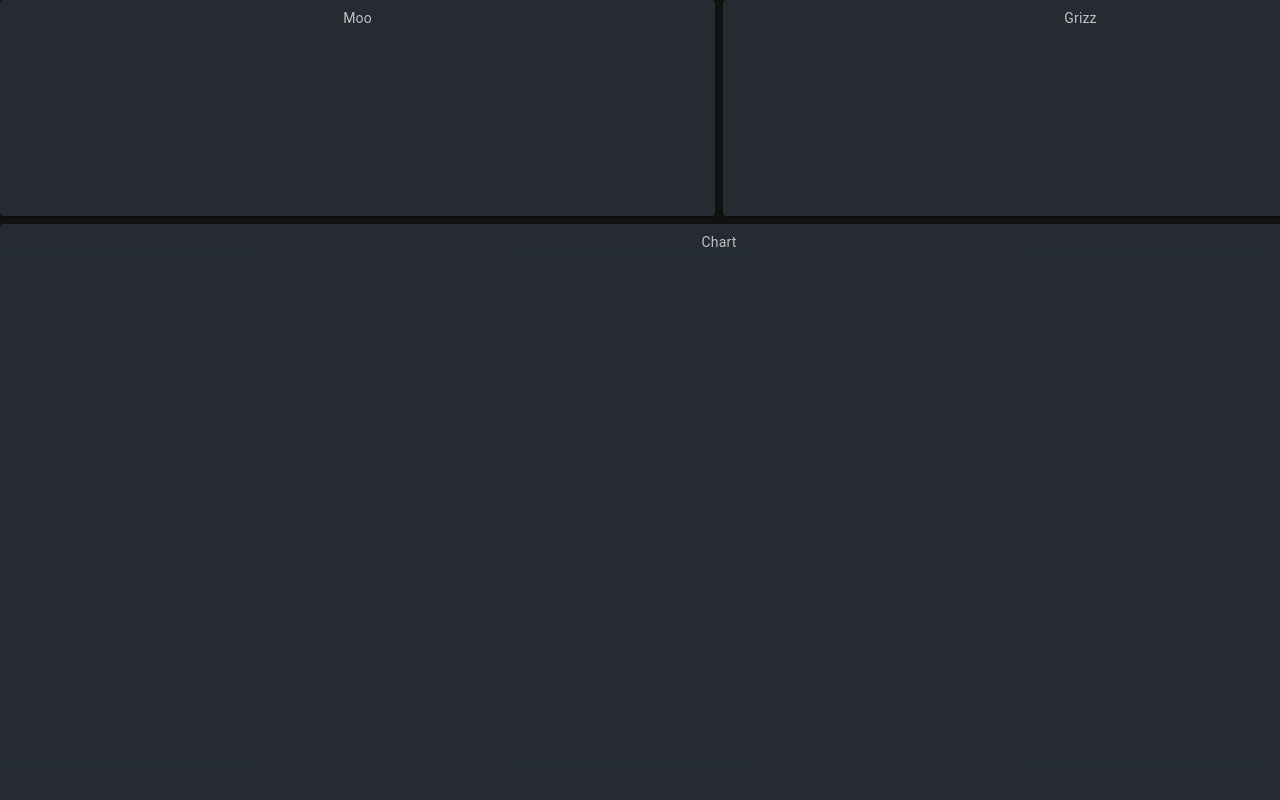
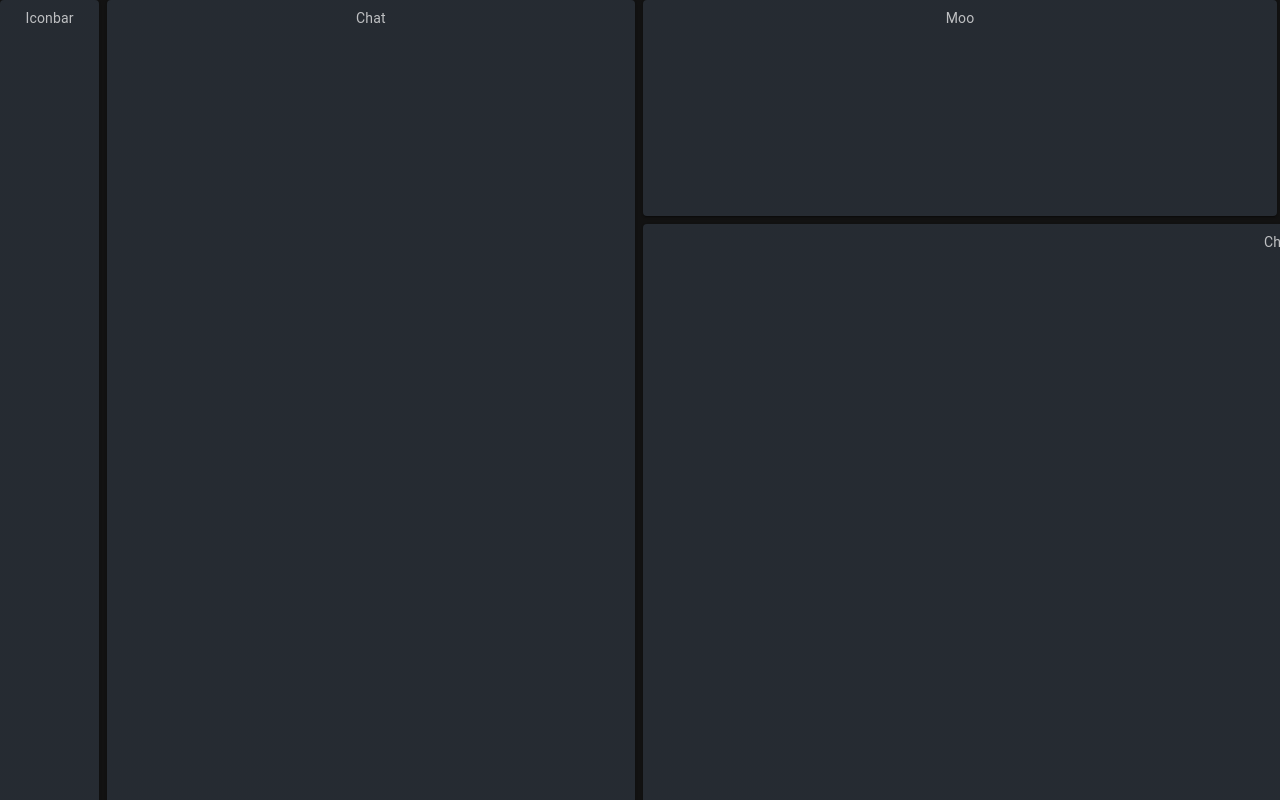
Before and after one commit to williammh/livetape-ui, a React (Vite) app: page / in a window 1280 px wide. Shown: the top 800 px of the page. Built offline with nearby package versions, Linux system fonts and the light colour scheme.

Commit message:
cleanup layout

```diff
--- a/src/App.tsx
+++ b/src/App.tsx
@@ -52,52 +52,55 @@ function App() {
       <Grid
         container
         spacing={1}
-        sx={{
-          width: 1920
-        }}
+        columns={18}
+        sx={{ width: 1920 }}
       >
-        {/* left 3/4 */}
-        <Grid container size={9}
+        <Grid size={1}>
+          <Item sx={{height: '100%'}}>
+            Iconbar
+          </Item>
+        </Grid>
+
+        <Grid size={5}>
+          <Item sx={{height: 1080}}>
+            Chat
+          </Item>
+        </Grid>
+
+        <Grid
+          container
+          size={12}
           direction='column'
-          sx={{
-            alignItems: 'stretch'
-          }}
         >
+
           <Grid
             container
-            size={12}
-            sx={{
-              height: 216,
-              display: 'inline-flex',
-            }}
+            columns={2}
+            sx={{ height: 216 }}
           >
-            <Grid size={6}>
+
+            <Grid size={1}>
               <Item sx={{height: '100%'}}>
                 Moo
               </Item>
             </Grid>
-            <Grid size={6}>
+
+            <Grid size={1}>
               <Item sx={{height: '100%'}}>
                 Grizz
               </Item>
             </Grid>
+
           </Grid>
 
-          <Grid
-            size={12}
-            sx={{
-              flexGrow: 1
-            }}
-          >
+          <Grid flexGrow={1}>
+
             <Item sx={{height: '100%'}}>
               Chart
             </Item>
+
           </Grid>
-        </Grid>
 
-        {/* right 1/4 */}
-        <Grid size={3}>
-          <Item sx={{height: 1080}}>Chat</Item>
         </Grid>
       </Grid>
     </Box>
```
